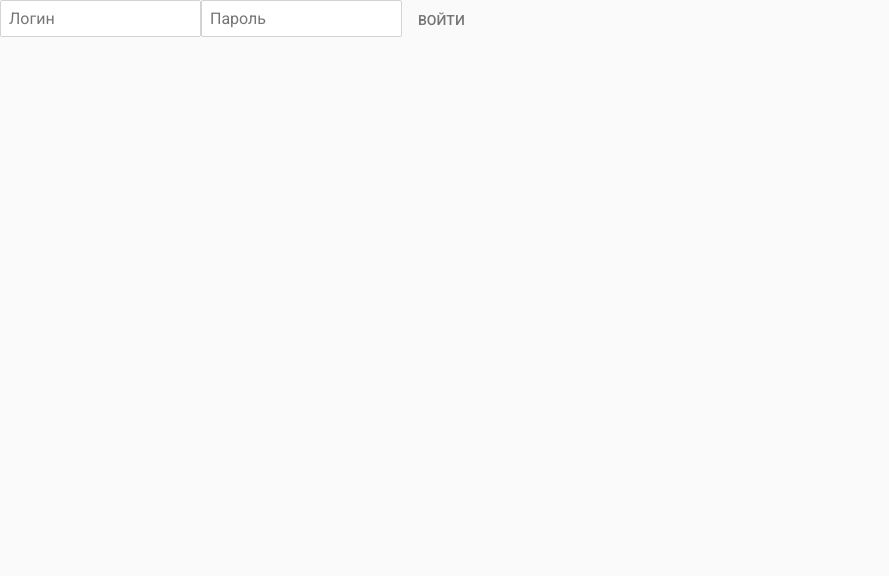
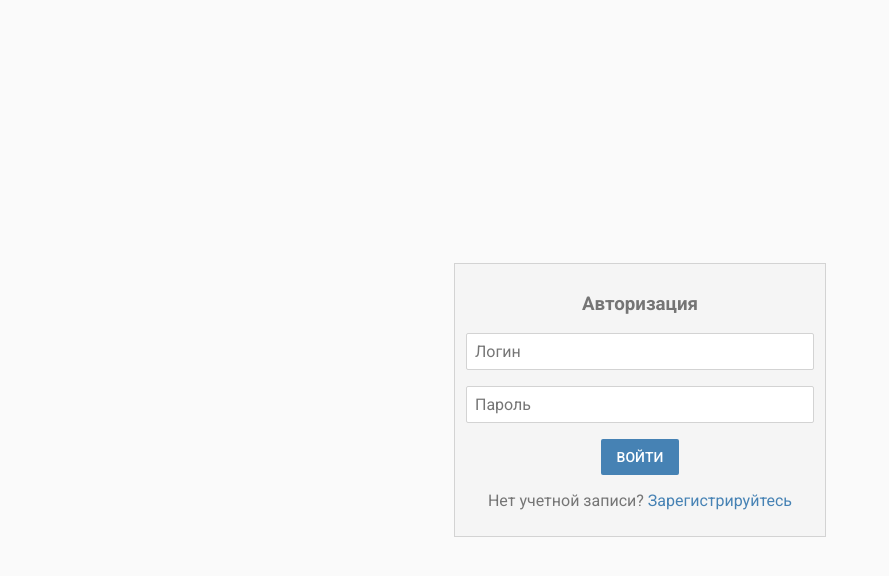
Before and after one commit to lifemaster/todo, a React (Create React App) app in the folder react-app/: page /sign-in in a window 1280 px wide. Shown: the top 576 px of the page, without its empty margins (0-889 px from the left). Built offline with nearby package versions, Linux system fonts and the light colour scheme.

Commit message:
Sign forms decoration

```diff
--- a/react-app/src/app.css
+++ b/react-app/src/app.css
@@ -86,15 +86,13 @@ header {
   display: flex;
   align-items: center;
   padding: 0 1rem;
-  color: white;
-  background-color: #222;
+  background-color: #eee;
   text-align: center;
   text-transform: uppercase;
 }
 
 header h1 {
   display: inline-block;
-  color: #00d8ff;
   margin: 1rem auto;
 }
 
@@ -201,6 +199,68 @@ header h1 {
   margin-left: .5em;
 }
 
+/* Sign forms */
+
+.sign-form-container {
+  display: flex;
+  position: absolute;
+  width: 100%;
+  height: 100%;
+  justify-content: center;
+  align-items: center;
+}
+
+.sign-form-container form {
+  display: flex;
+  width: 350px;
+  min-width: 280px;
+  margin: 10px;
+  padding: 10px;
+  background: #f5f5f5;
+  flex-direction: column;
+  align-items: center;
+  border: 1px solid lightgray;
+}
+
+.sign-form-container form h3 {
+  text-align: center;
+}
+
+.sign-form-container form input {
+  width: calc(100% - 20px);
+}
+
+.sign-form-container form input:focus {
+  border-color: lightsteelblue;
+}
+
+.sign-form-container form input:nth-child(3) {
+  margin: 1em 0;
+}
+
+.sign-form-container form button {
+  background: steelblue;
+  color: #FFF;
+}
+
+.sign-form-container form button:hover {
+
+}
+
+.sign-form-container a {
+  text-decoration: none;
+  color: steelblue;
+}
+
+.sign-form-container.sign-up form button {
+  margin: 1em 0;
+}
+
+.sign-form-container form p {
+/*  margin: 0;*/
+  text-align: center;
+}
+
 /* Todo form */
 
 .todo-form {
--- a/react-app/src/components/SignInForm.jsx
+++ b/react-app/src/components/SignInForm.jsx
@@ -1,5 +1,6 @@
 import React from 'react';
 import PropTypes from 'prop-types';
+import { Link } from 'react-router-dom';
 
 import config from '../config';
 
@@ -30,11 +31,15 @@ class SignInForm extends React.Component {
 
   render() {
     return (
-      <form onSubmit={this.handleSubmit}>
-        <input type="text" ref="login" placeholder="Логин" />
-        <input type="password" ref="password" placeholder="Пароль" />
-        <button>Войти</button>
-      </form>
+      <div className="sign-form-container sign-in">
+        <form onSubmit={this.handleSubmit}>
+          <h3>Авторизация</h3>
+          <input type="text" ref="login" placeholder="Логин" />
+          <input type="password" ref="password" placeholder="Пароль" />
+          <button>Войти</button>
+          <p>Нет учетной записи? <Link to="/sign-up">Зарегистрируйтесь</Link></p>
+        </form>
+      </div>
     );
   }
 }
--- a/react-app/src/components/SignUpForm.jsx
+++ b/react-app/src/components/SignUpForm.jsx
@@ -1,5 +1,6 @@
 import React from 'react';
 import PropTypes from 'prop-types';
+import { Link } from 'react-router-dom';
 
 import config from '../config';
 
@@ -35,12 +36,16 @@ class SignUpForm extends React.Component {
 
   render() {
     return (
+      <div className="sign-form-container sign-up">
         <form onSubmit={this.handleSubmit}>
+          <h3>Регистрация</h3>
           <input type="text" ref="login" placeholder="Логин" />
           <input type="password" ref="password" placeholder="Пароль" />
           <input type="password" ref="repassword" placeholder="Повторите пароль" />
           <button>Зарегистрироваться</button>
+          <p>Если уже есть учетная запись, то вы можете <Link to="/sign-in">войти</Link></p>
         </form>
+      </div>
     );
   }
 }
```
Lines whose indentation alone changed are shown as unchanged.
